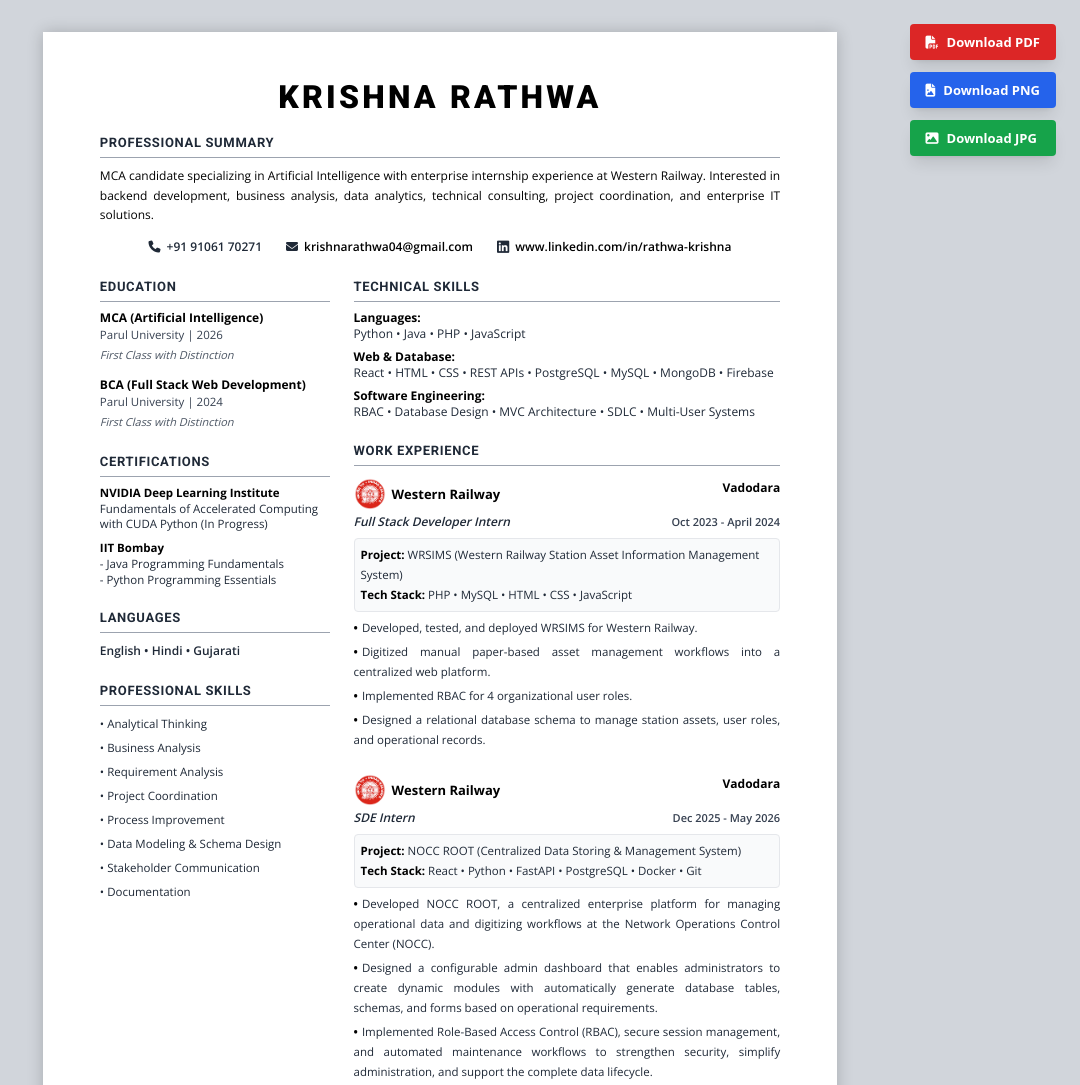
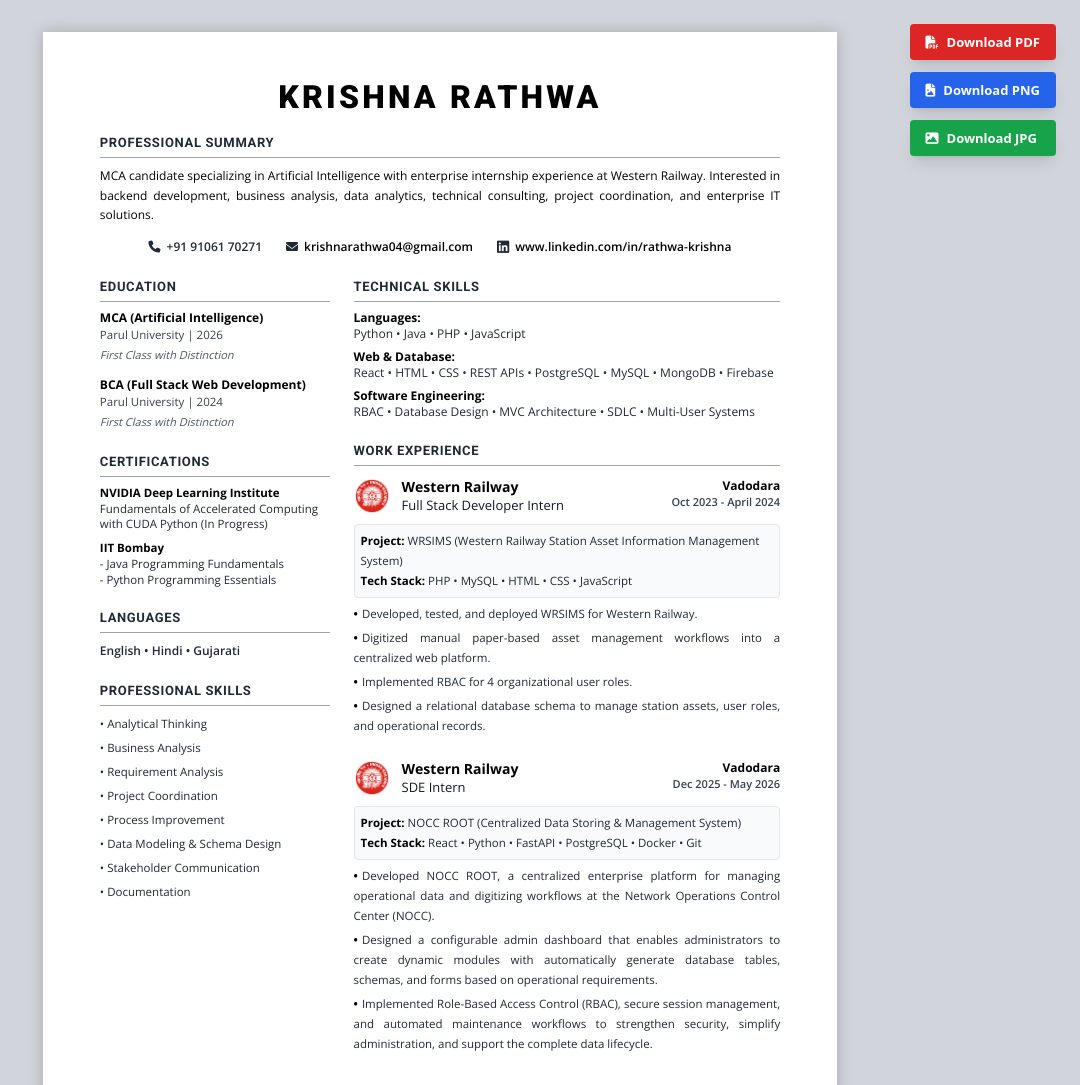
Before and after one commit to rkrishna04/Resume, a plain HTML site: page index.html in a window 1280 px wide. Shown: the top 1085 px of the page, without its empty margins (200-1280 px from the left). Drawn offline with nearby package versions, Linux system fonts and the light colour scheme.

Commit message:
Update index.html

```diff
--- a/index.html
+++ b/index.html
@@ -212,18 +212,20 @@
 
             <!-- Experience 1 -->
             <div>
-              <div class="flex justify-between items-start mb-0.5">
-                <div class="flex items-center gap-1.5">
-                  <img src="indian-railway-logo-png_seeklogo-390907.png" alt="WR Logo" class="h-8 w-8 object-contain opacity-100">
-                  <p class="font-bold text-[13px] text-black">Western Railway</p>
+              <div class="flex justify-between items-start mb-2.5">
+                <!-- Left Stack: Logo + Title Layout applied here -->
+                <div class="flex items-center gap-3">
+                  <img src="indian-railway-logo-png_seeklogo-390907.png" alt="WR Logo" class="h-9 w-9 object-contain opacity-100">
+                  <div class="flex flex-col justify-center">
+                    <p class="font-bold text-[14px] text-black leading-tight">Western Railway</p>
+                    <p class="text-[13px] text-gray-900 mt-0.5 leading-tight">Full Stack Developer Intern</p>
+                  </div>
                 </div>
-                <div class="text-right">
-                  <p class="text-[12px] font-bold text-black">Vadodara</p>
+                <!-- Right Stack: Location + Date Layout -->
+                <div class="text-right flex flex-col justify-center">
+                  <p class="text-[12px] font-bold text-black leading-tight">Vadodara</p>
+                  <p class="text-[11px] font-semibold text-gray-700 mt-0.5 leading-tight">Oct 2023 - April 2024</p>
                 </div>
-              </div>
-              <div class="flex justify-between items-center mb-1.5">
-                <p class="text-[12px] font-semibold text-gray-800 italic">Full Stack Developer Intern</p>
-                <p class="text-[11px] font-semibold text-gray-700">Oct 2023 - April 2024</p>
               </div>
 
               <div class="text-[11.5px] mb-1.5 text-gray-800 bg-gray-50 p-1.5 rounded border border-gray-200">
@@ -241,18 +243,20 @@
 
             <!-- Experience 2 -->
             <div>
-              <div class="flex justify-between items-start mb-0.5">
-                <div class="flex items-center gap-1.5">
-                  <img src="indian-railway-logo-png_seeklogo-390907.png" alt="WR Logo" class="h-8 w-8 object-contain opacity-100">
-                  <p class="font-bold text-[13px] text-black">Western Railway</p>
+              <div class="flex justify-between items-start mb-2.5">
+                <!-- Left Stack: Logo + Title Layout applied here -->
+                <div class="flex items-center gap-3">
+                  <img src="indian-railway-logo-png_seeklogo-390907.png" alt="WR Logo" class="h-9 w-9 object-contain opacity-100">
+                  <div class="flex flex-col justify-center">
+                    <p class="font-bold text-[14px] text-black leading-tight">Western Railway</p>
+                    <p class="text-[13px] text-gray-900 mt-0.5 leading-tight">SDE Intern</p>
+                  </div>
                 </div>
-                <div class="text-right">
-                  <p class="text-[12px] font-bold text-black">Vadodara</p>
+                <!-- Right Stack: Location + Date Layout -->
+                <div class="text-right flex flex-col justify-center">
+                  <p class="text-[12px] font-bold text-black leading-tight">Vadodara</p>
+                  <p class="text-[11px] font-semibold text-gray-700 mt-0.5 leading-tight">Dec 2025 - May 2026</p>
                 </div>
-              </div>
-              <div class="flex justify-between items-center mb-1.5">
-                <p class="text-[12px] font-semibold text-gray-800 italic">SDE Intern</p>
-                <p class="text-[11px] font-semibold text-gray-700">Dec 2025 - May 2026</p>
               </div>
 
               <div class="text-[11.5px] mb-1.5 text-gray-800 bg-gray-50 p-1.5 rounded border border-gray-200">
```
